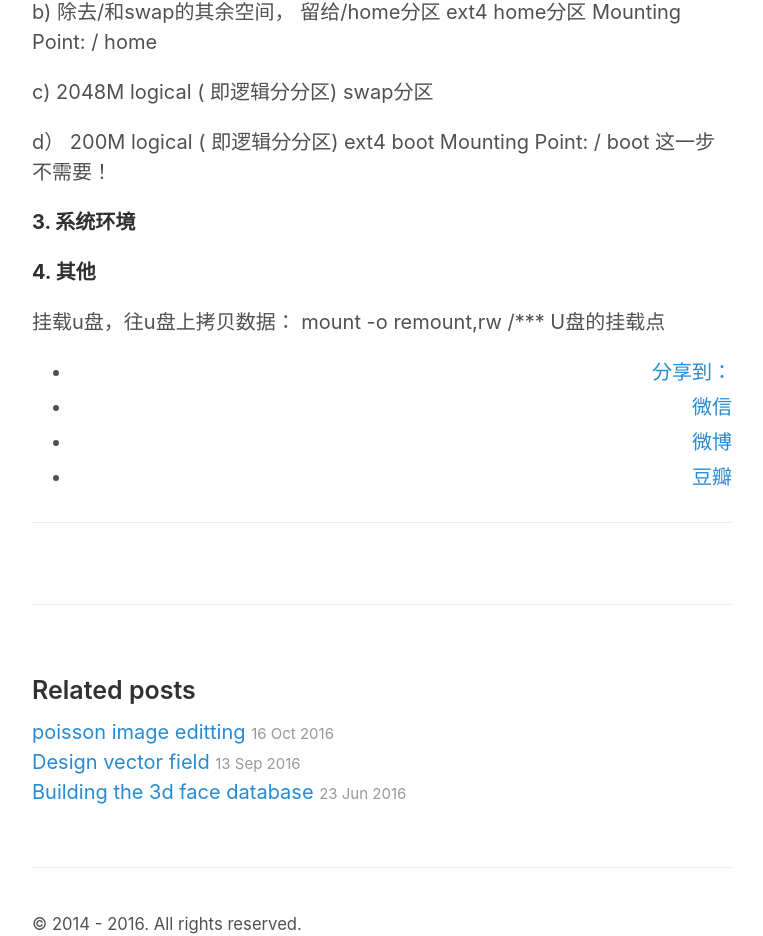
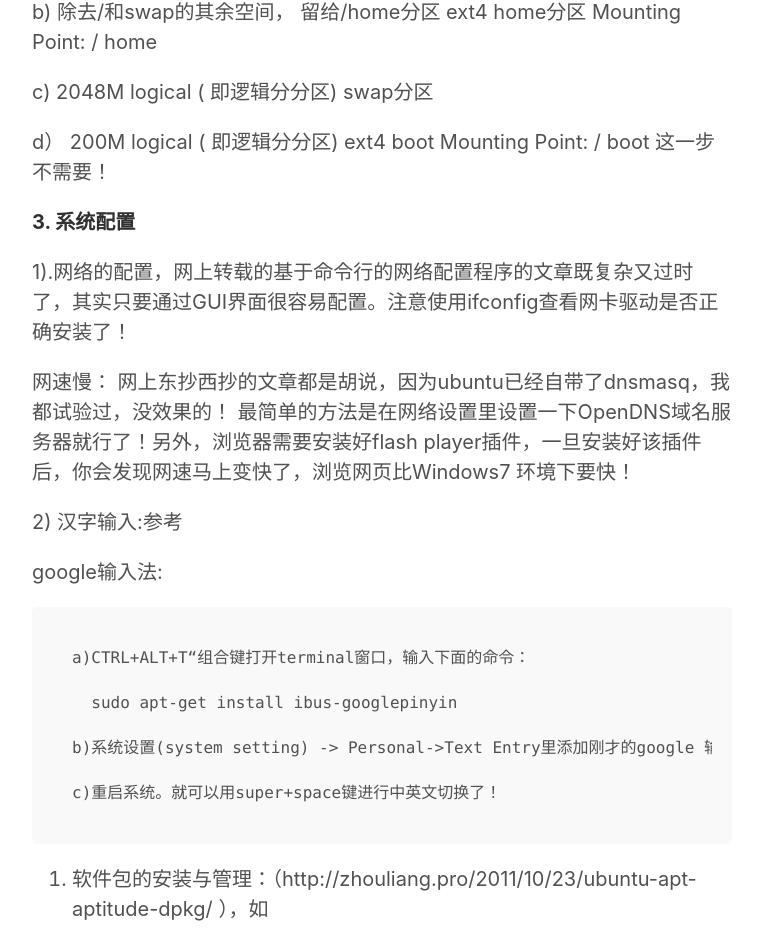
Before and after one commit to hwdong/hwdong-old.github.io, a Jekyll site: the page built from _posts/2017-01-01-install ubuntu on windows.md, in a window 1280 px wide and 1400 px high, scrolled down 1914 px. Shown: the top 936 px of the window, without its empty margins (258-1021 px from the left). Built offline with Jekyll 4.4.1, drawn with Linux system fonts in a browser that asks for light colours; comment, search, counter and statistics services are not loaded; some of the changed text lies outside the part shown; grey boxes are pictures that could not be loaded.

Commit message:
2017-01-01

```diff
--- a/_posts/2017-01-01-install ubuntu on windows.md
+++ b/_posts/2017-01-01-install ubuntu on windows.md
@@ -49,8 +49,40 @@ c)  2048M           logical ( 即逻辑分分区)            swap分区
 
 d） 200M             logical ( 即逻辑分分区)            ext4                  boot                    Mounting Point: / boot             这一步不需要！
 
-**3. 系统环境**
+**3. 系统配置**
 
-**4. 其他**
+ 1).网络的配置，网上转载的基于命令行的网络配置程序的文章既复杂又过时了，其实只要通过GUI界面很容易配置。注意使用ifconfig查看网卡驱动是否正确安装了！
+
+ 网速慢： 网上东抄西抄的文章都是胡说，因为ubuntu已经自带了dnsmasq，我都试验过，没效果的！ 最简单的方法是在网络设置里设置一下OpenDNS域名服务器就行了！另外，浏览器需要安装好flash player插件，一旦安装好该插件后，你会发现网速马上变快了，浏览网页比Windows7 环境下要快！
+
+ 2) 汉字输入:参考[](http://blog.csdn.net/up_seeker/article/details/40859777)
+
+ google输入法:
+
+    a)CTRL+ALT+T“组合键打开terminal窗口，输入下面的命令：
+
+      sudo apt-get install ibus-googlepinyin
+
+    b)系统设置(system setting) -> Personal->Text Entry里添加刚才的google 输入法就可以。
+
+    c)重启系统。就可以用super+space键进行中英文切换了！
+
+ 3. 软件包的安装与管理：（http://zhouliang.pro/2011/10/23/ubuntu-apt-aptitude-dpkg/ ），如
+
+  dpkg -l |grep forefox
+
+  查看firefox程序的安装信息，
+
+ rpm包在ubuntu下部支持，需要转换成debian: http://superuser.com/questions/607493/rpm-should-not-be-used-directly-install-rpm-packages。
+
+**编程环境**
+
+ 1) ubuntu16以下版本如果要用g++4.9，则可以安装（install） g++4.9 : http://askubuntu.com/questions/428198/getting-installing-gcc-g-4-9-on-ubuntu
+
+**5. 其他**
 
 挂载u盘，往u盘上拷贝数据： mount -o remount,rw /*** U盘的挂载点
+
+开机启动某应用程序：点击Windows按键，输入Startup，可打开启动应用程序，在其中可以添加开机启动项。
+
+Chrome里打开下载续传功能：chrome://flags
```
